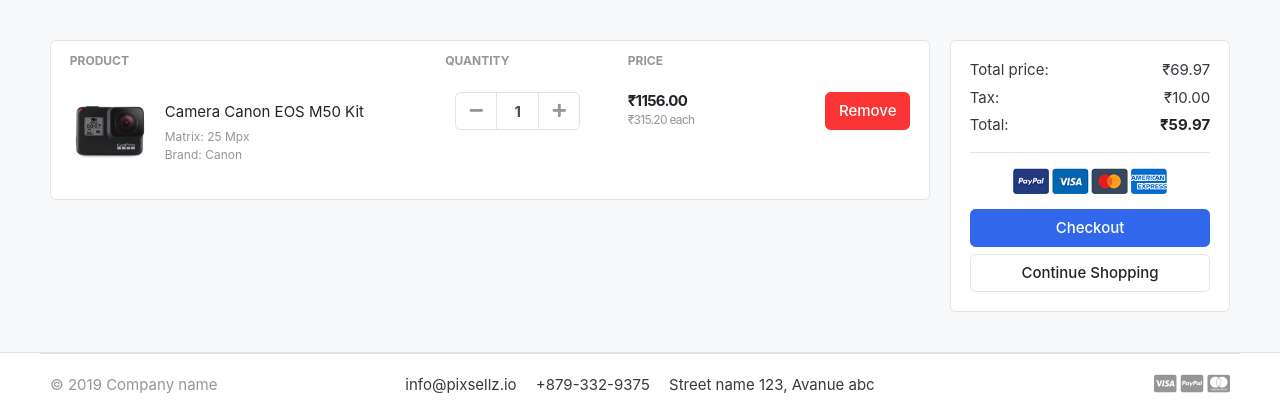
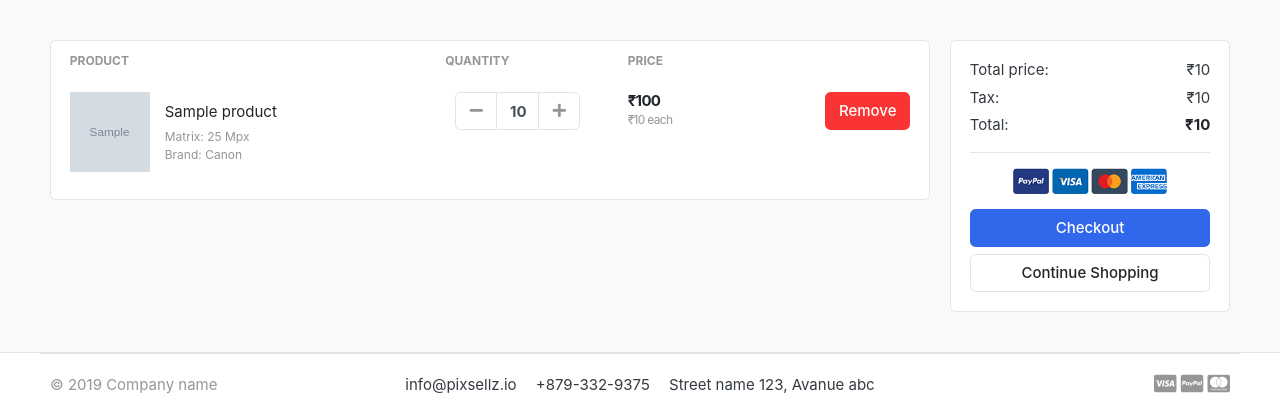
Before and after one commit to suprit-kumar/Easy-shopping, a Django app: template templates/store/cart.html in a window 1280 px wide. Shown: the part 118-538 px from the top of the page. Run offline with Django 3.2, Linux system fonts and the light colour scheme; tables that the repository leaves empty hold one stand-in row (values such as "Sample post"); the template is opened without the code that fills it: values that come from a table or form of the project are taken from there, most other values are stand-ins (such as "Sample title", 1, 10 or a date in 2020); grey boxes marked "Sample" are stand-in pictures; parts of the project's set-up code (start-up, migrations or seed data) failed here and were passed over; some libraries are stand-ins or nearby versions; some web fonts are replaced.

Commit message:
feat: add cart, remove cart, cart total

```diff
--- a/carts/models.py
+++ b/carts/models.py
@@ -17,5 +17,8 @@ class CartItem(models.Model):
     quantity = models.PositiveIntegerField()
     is_active = models.BooleanField(default=True)
 
+    def sub_total(self):
+        return self.quantity * self.product.product_price
+
     def __str__(self):
         return self.product
--- a/carts/urls.py
+++ b/carts/urls.py
@@ -5,4 +5,6 @@ from . import views
 urlpatterns = [
     path('',views.cart,name='cart'),
     path('add_cart/<int:product_id>/',views.add_cart,name='add_cart'),
+    path('remove_cart/<int:product_id>/',views.remove_cart,name='remove_cart'),
+    path('remove_cart_item/<int:product_id>/',views.remove_cart_item,name='remove_cart_item'),
 ]
--- a/templates/store/cart.html
+++ b/templates/store/cart.html
@@ -18,16 +18,20 @@
                             <th scope="col">Product</th>
                             <th scope="col" width="120">Quantity</th>
                             <th scope="col" width="120">Price</th>
-  <th scope="col" class="text-right" width="200"> </th>
+                            <th scope="col" class="text-right" width="200"></th>
                         </tr>
                         </thead>
                         <tbody>
+
+                        {% for cart_item in cart_items %}
+
                         <tr>
                             <td>
                                 <figure class="itemside align-items-center">
-			<div class="aside"><img src="./images/items/11.jpg" class="img-sm"></div>
+                                    <div class="aside"><img src="/media/{{ cart_item.product.product_image }}"
+                                                            class="img-sm"></div>
                                     <figcaption class="info">
-				<a href="#" class="title text-dark">Camera Canon EOS M50 Kit</a>
+                                        <a href="#" class="title text-dark">{{cart_item.product.product_name}}</a>
                                         <p class="text-muted small">Matrix: 25 Mpx <br> Brand: Canon</p>
                                     </figcaption>
                                 </figure>
@@ -37,27 +41,35 @@
                                 <div class="col">
                                     <div class="input-group input-spinner">
                                         <div class="input-group-prepend">
-							<button class="btn btn-light" type="button" id="button-plus"> <i class="fa fa-minus"></i> </button>
+                                            <a href="{% url 'remove_cart' cart_item.product.product_id %}"
+                                               class="btn btn-light" type="button" id="button-plus"> <i
+                                                    class="fa fa-minus"></i> </a>
                                         </div>
-							<input type="text" class="form-control"  value="1">
+                                        <input type="text" class="form-control" value={{cart_item.quantity}}>
                                         <div class="input-group-append">
-							<button class="btn btn-light" type="button" id="button-minus"> <i class="fa fa-plus"></i> </button>
+                                            <a href="{% url 'add_cart' cart_item.product.product_id %}"
+                                               class="btn btn-light" type="button" id="button-minus"> <i
+                                                    class="fa fa-plus"></i> </a>
                                         </div>
                                     </div> <!-- input-group.// -->
                                 </div> <!-- col.// -->
                             </td>
                             <td>
                                 <div class="price-wrap">
-			<var class="price">₹1156.00</var>
-			<small class="text-muted"> ₹315.20 each </small>
+                                    <var class="price">₹{{cart_item.sub_total}}</var>
+                                    <small class="text-muted"> ₹{{cart_item.product.product_price}} each </small>
                                 </div> <!-- price-wrap .// -->
                             </td>
                             <td class="text-right">
-	<a href="" class="btn btn-danger"> Remove</a>
+                                <a href="{% url 'remove_cart_item' cart_item.product.product_id %}" class="btn btn-danger"> Remove</a>
                             </td>
                         </tr>
+
+                        {% endfor %}
+
                         </tbody>
                     </table>
+
                 </div> <!-- card.// -->
 
             </aside> <!-- col.// -->
@@ -67,15 +79,15 @@
                     <div class="card-body">
                         <dl class="dlist-align">
                             <dt>Total price:</dt>
-			  <dd class="text-right">₹69.97</dd>
+                            <dd class="text-right">₹{{total}}</dd>
                         </dl>
                         <dl class="dlist-align">
                             <dt>Tax:</dt>
-			  <dd class="text-right"> ₹10.00</dd>
+                            <dd class="text-right"> ₹{{tax}}</dd>
                         </dl>
                         <dl class="dlist-align">
                             <dt>Total:</dt>
-			  <dd class="text-right text-dark b"><strong>₹59.97</strong></dd>
+                            <dd class="text-right text-dark b"><strong>₹{{grand_total}}</strong></dd>
                         </dl>
                         <hr>
                         <p class="text-center mb-3">
```
Also changed, not shown: carts/views.py (+46 -9 lines). Lines whose indentation alone changed are shown as unchanged.
